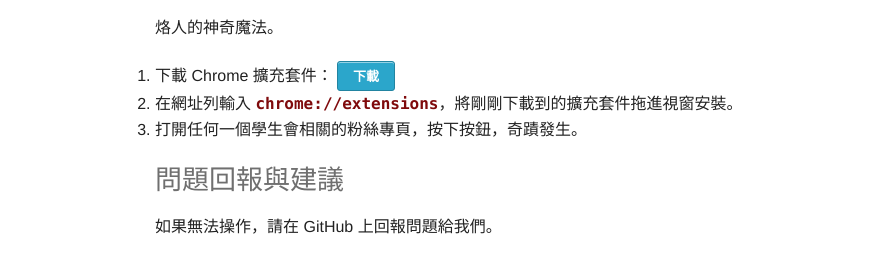
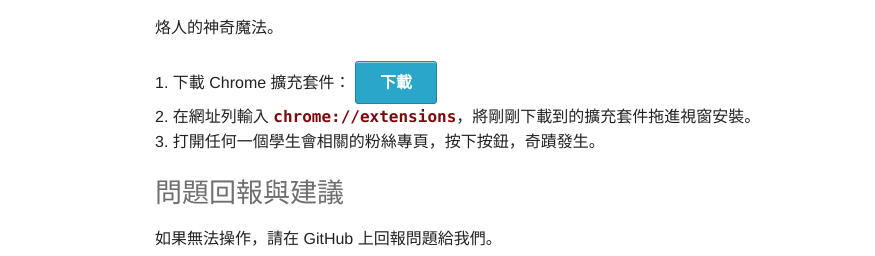
Before and after one commit to rschiang/ntusa-tools, a plain HTML site: page index.html in a window 1280 px wide. Shown: the part 155-411 px from the top of the page, 0-875 px from the left. Drawn offline with Linux system fonts and the light colour scheme.

Commit message:
Fix text indent

```diff
--- a/index.html
+++ b/index.html
@@ -16,9 +16,9 @@
     <div class="large-12 columns">
       <h2>NTUSA-Inviter</h2>
       <p>烙人的神奇魔法。</p>
-      <ol>
+      <ol style="list-style-position: inside;">
         <li>下載 Chrome 擴充套件：
-          <a class="radius small button" style="margin:0;" href="inviter.crx">下載</a>
+          <a class="radius button" style="margin:0;" href="inviter.crx">下載</a>
         </li>
         <li>在網址列輸入 <code>chrome://extensions</code>，將剛剛下載到的擴充套件拖進視窗安裝。</li>
         <li>打開任何一個學生會相關的粉絲專頁，按下按鈕，奇蹟發生。</li>
```
